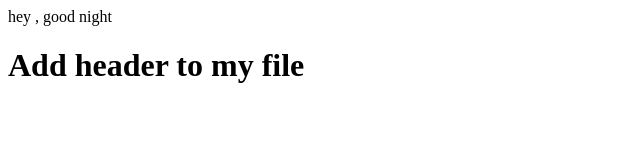
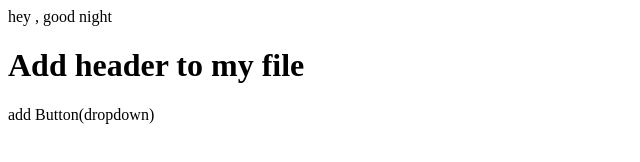
Before and after one commit to suvendu021/GIT-PRACTICE2, a plain HTML site: page index.html in a window 1280 px wide. Shown: the whole page, without its empty margins (0-640 px from the left). Drawn offline with Linux system fonts and the light colour scheme.

Commit message:
add dropdown to feature branch

```diff
--- a/index.html
+++ b/index.html
@@ -1,3 +1,4 @@
 <p> hey , good night </p>
 
 <h1>Add header to my file</h1>
+<div>add Button(dropdown)</div>
```
